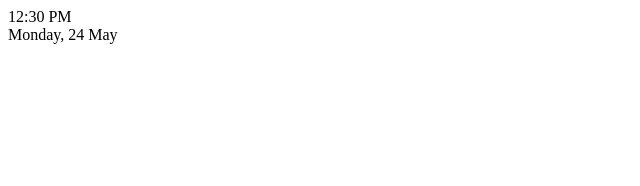
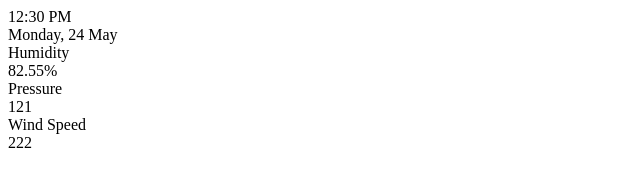
Before and after one commit to kaysarmahmud1/CSE309Assignment3, a plain HTML site: page index.html in a window 1280 px wide. Shown: the whole page, without its empty margins (0-640 px from the left). Drawn offline with Linux system fonts and the light colour scheme.

```diff
--- a/index.html
+++ b/index.html
@@ -12,12 +12,30 @@
 
     <div class="container">
         <div class="current-info">
+            <!-- this below date-container div is for time am/pm and date etc-->
             <div class="date-container">
                 <div class="time" id="time">
                     12:30 <span id="am-pm">PM</span>
                 </div>
                 <div class="date" id="date">
                     Monday, 24 May
+                </div>
+                <!-- this below others div is for other weather items like humidity speed etc-->
+
+                <div class="others" id="current-weather">
+                    <div class="weather-item">
+                        <div>Humidity</div>
+                        <div>82.55%</div>
+                    </div>
+                    <div class="weather-item">
+                        <div>Pressure</div>
+                        <div>121</div>
+                    </div>
+                    <div class="weather-item">
+                        <div>Wind Speed</div>
+                        <div>222</div>
+                    </div>
+
                 </div>
             </div>
         </div>
```
